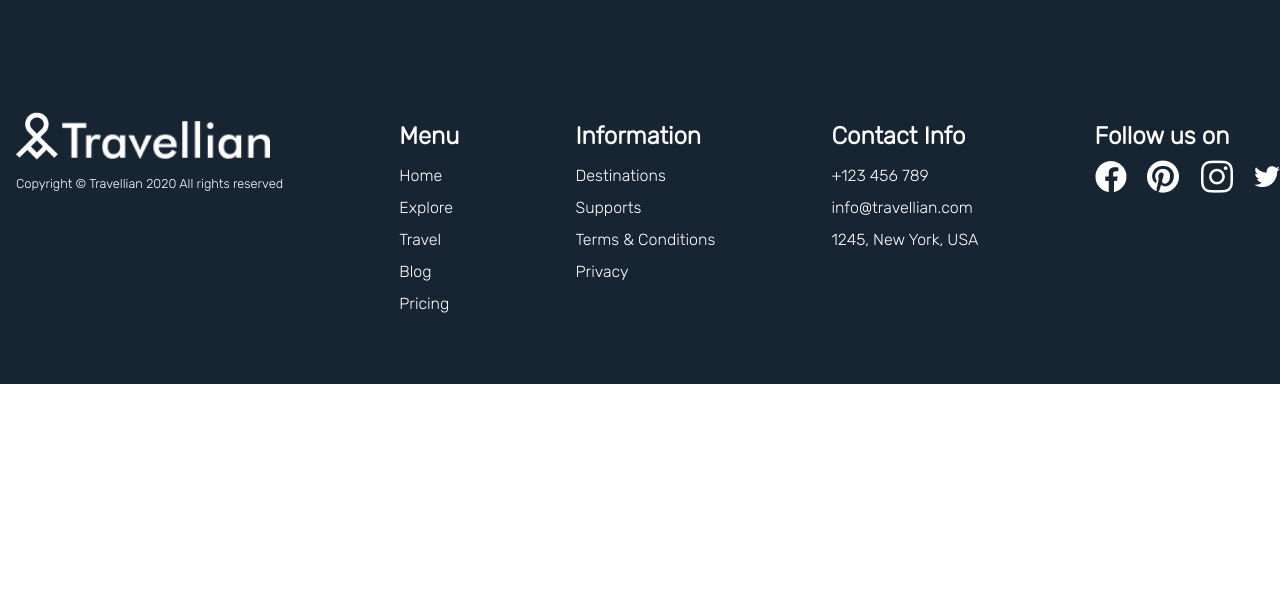
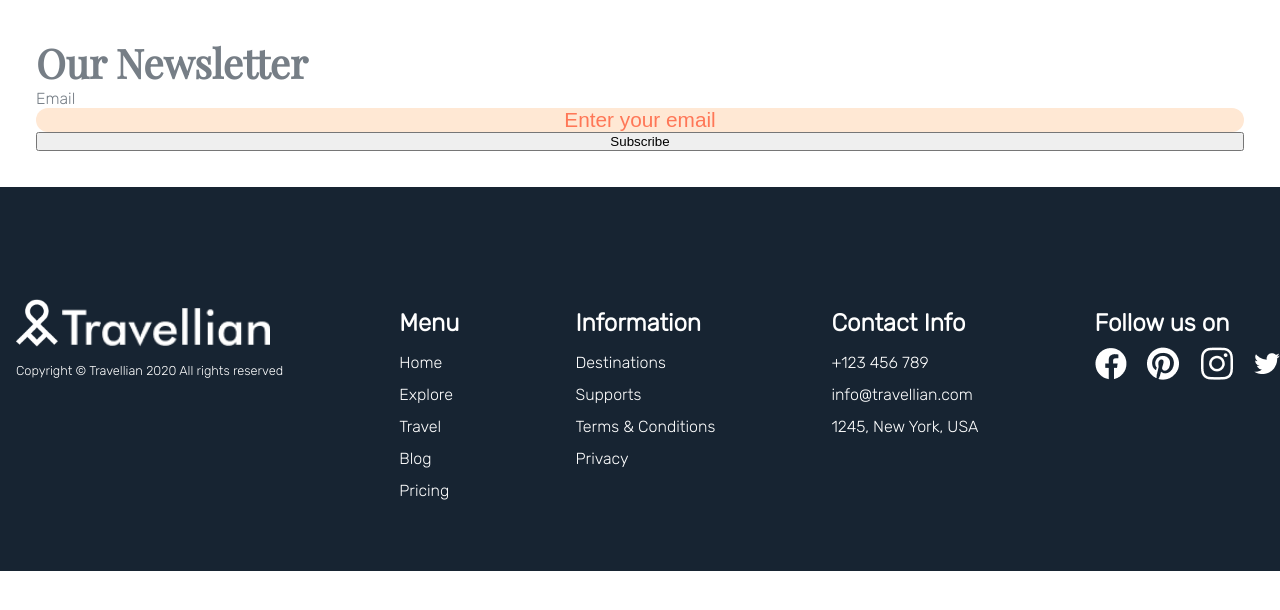
Before and after one commit to LorenaAnayaDiaz/202301-w1chwe-lorena-anaya-angel-contioso, a website: page index.html in a window 1280 px wide. Drawn offline with nearby package versions, Linux system fonts and the light colour scheme.

Commit message:
add form for newslatter in footer

```diff
--- a/footer.css
+++ b/footer.css
@@ -4,6 +4,41 @@
   box-sizing: border-box;
 }
 
+.form-container {
+  color: #767e86;
+  display: flex;
+  flex-direction: column;
+  box-shadow: #767e86;
+  border-radius: 20px;
+  margin: 20px;
+  border: 1px #ffffff;
+  padding: 1rem;
+}
+
+.form-container__title {
+  font-family: "Playfair Display", sans-serif;
+  font-size: 2.5rem;
+}
+
+.email-form {
+  font-family: "Rubik", sans-serif;
+  display: flex;
+  flex-direction: column;
+}
+
+#email-input {
+  border: 0;
+  border-radius: 12px;
+
+  font-size: 1.3rem;
+  text-align: center;
+
+  background-color: #ffe8d4;
+}
+
+#email-input::placeholder {
+  color: #ff7757;
+}
 .footer-container {
   background-color: #172432;
   display: flex;
--- a/index.html
+++ b/index.html
@@ -16,6 +16,15 @@
 </head>
 
 <body>
+  <section class="form-container">
+    <h1 class="form-container__title">Our Newsletter</h1>
+    <form class="email-form">
+      <label for="email-input">Email</label>
+      <input id="email-input" type="email" placeholder="Enter your email">
+    </form>
+    <button>Subscribe</button>
+  </section>
+
   <section class="footer-container">
     <article class="footer-container__article-logo">
       <div class="footer__logo"><img class="footer__logo-image-1" src="img/logo2.png"> <img class="footer__logo-image-2"
```
